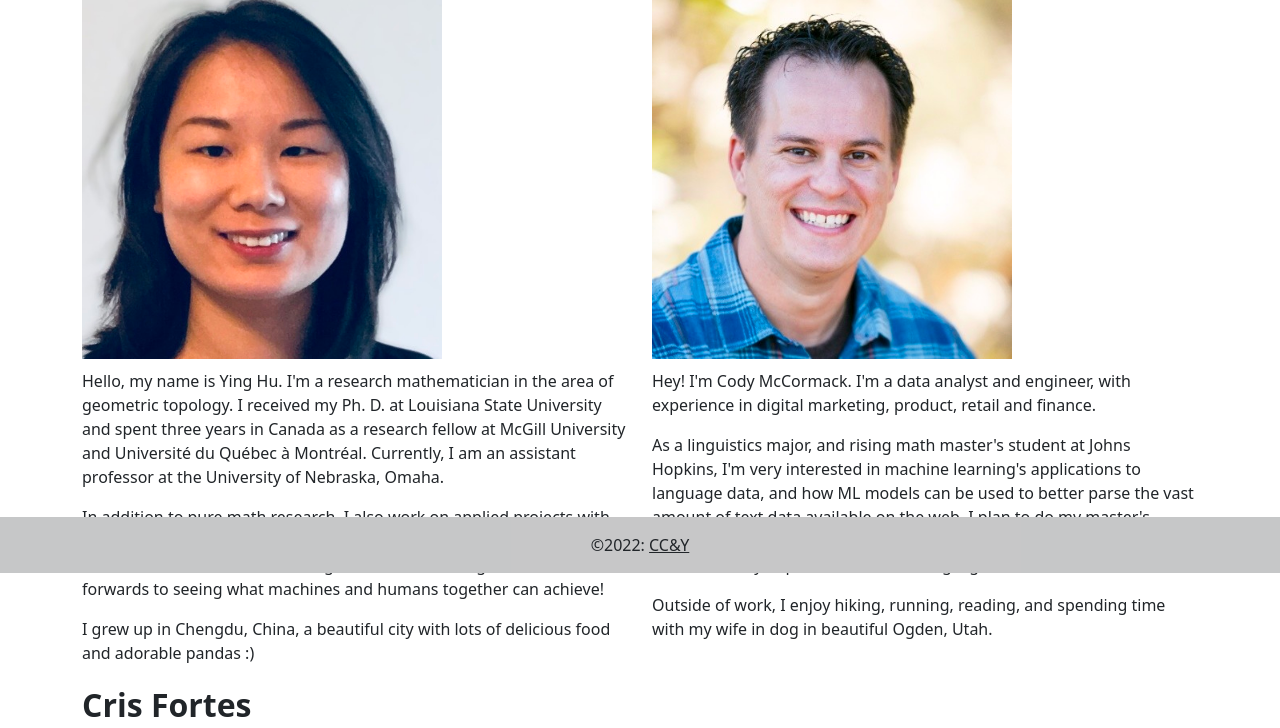
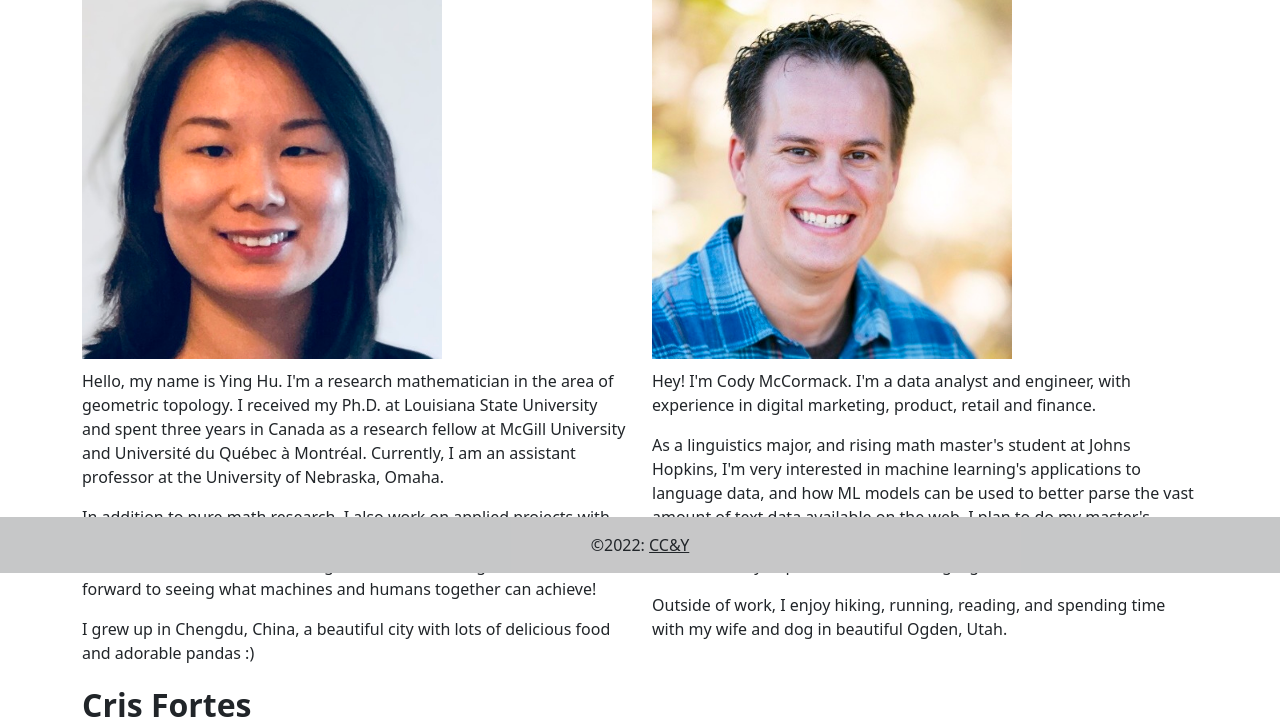
Before and after one commit to LaplaceCherub/glg-project, a Flask app: page /team/ in a window 1280 px wide. Shown: the part 227-955 px from the top of the page. Run offline with Flask 2, Linux system fonts and the light colour scheme.

Commit message:
Update team.html

```diff
--- a/flask_app/templates/team.html
+++ b/flask_app/templates/team.html
@@ -8,10 +8,10 @@
         <p class="team_page_name">Ying Hu</p>
         <img src="../static/ying_hu.png" class="team_image">
         <p>
-            Hello, my name is Ying Hu. I'm a research mathematician in the area of geometric topology. I received my Ph. D. at Louisiana State University and spent three years in Canada as a research fellow at McGill University and Université du Québec à Montréal. Currently, I am an assistant professor at the University of Nebraska, Omaha.
+            Hello, my name is Ying Hu. I'm a research mathematician in the area of geometric topology. I received my Ph.D. at Louisiana State University and spent three years in Canada as a research fellow at McGill University and Université du Québec à Montréal. Currently, I am an assistant professor at the University of Nebraska, Omaha.
         </p>
         <p>
-            In addition to pure math research, I also work on applied projects with researchers in the engineering departments. I've recently developed a keen interest in machine learning and artificial intelligence, and I look forwards to seeing what machines and humans together can achieve!
+            In addition to pure math research, I also work on applied projects with researchers in the engineering departments. I've recently developed a keen interest in machine learning and artificial intelligence, and I look forward to seeing what machines and humans together can achieve!
         </p>
         <p>
             I grew up in Chengdu, China, a beautiful city with lots of delicious food and adorable pandas :)
@@ -22,7 +22,7 @@
         <img src="../static/cody_mccormack.png" class="team_image">
         <p>Hey! I'm Cody McCormack. I'm a data analyst and engineer, with experience in digital marketing, product, retail and finance.</p>
         <p>As a linguistics major, and rising math master's student at Johns Hopkins, I'm very interested in machine learning's applications to language data, and how ML models can be used to better parse the vast amount of text data available on the web. I plan to do my master's thesis on topological data analysis, and better understand how dimensionality impacts machine lerning algorithms.</p>
-        <p>Outside of work, I enjoy hiking, running, reading, and spending time with my wife in dog in beautiful Ogden, Utah.</p>
+        <p>Outside of work, I enjoy hiking, running, reading, and spending time with my wife and dog in beautiful Ogden, Utah.</p>
       </div>
       <div class="col team_bio">
         <p class="team_page_name">Cris Fortes</p>
```
